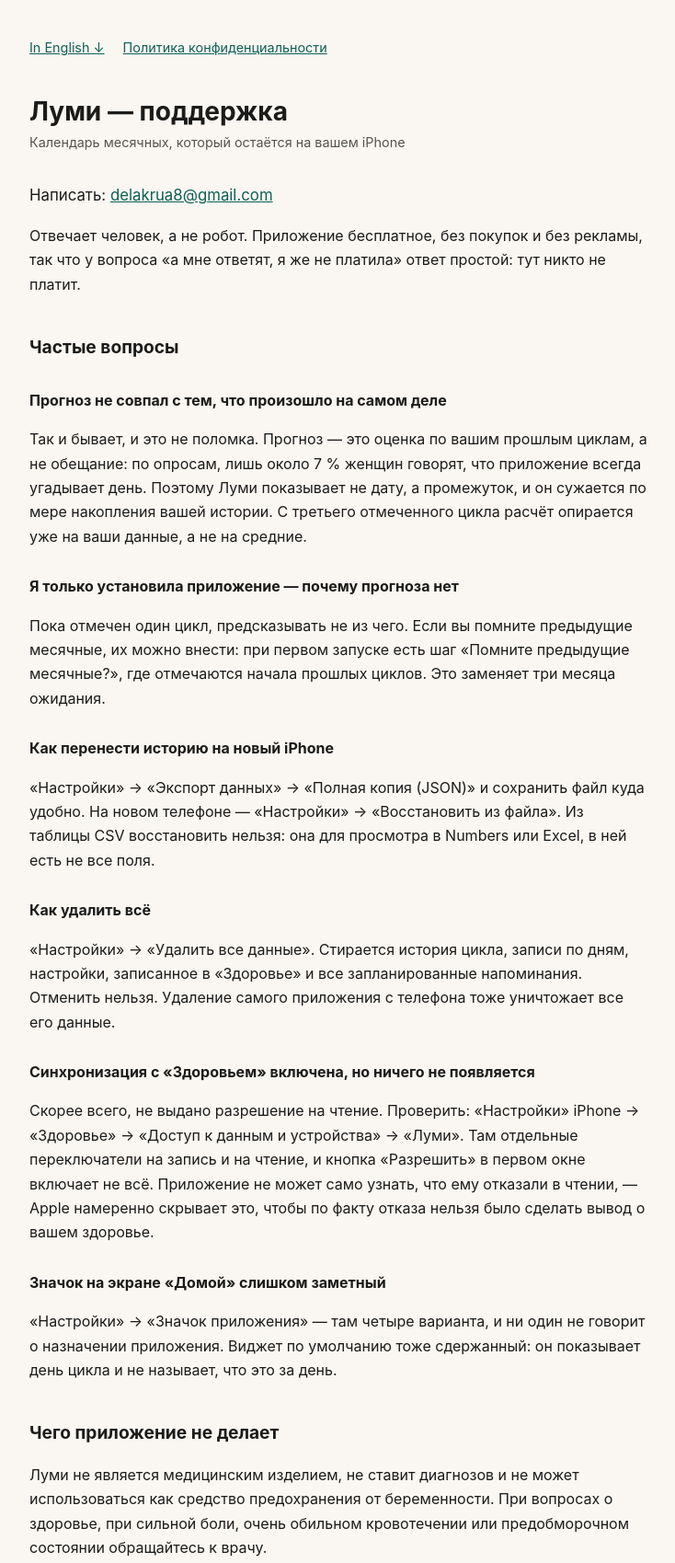
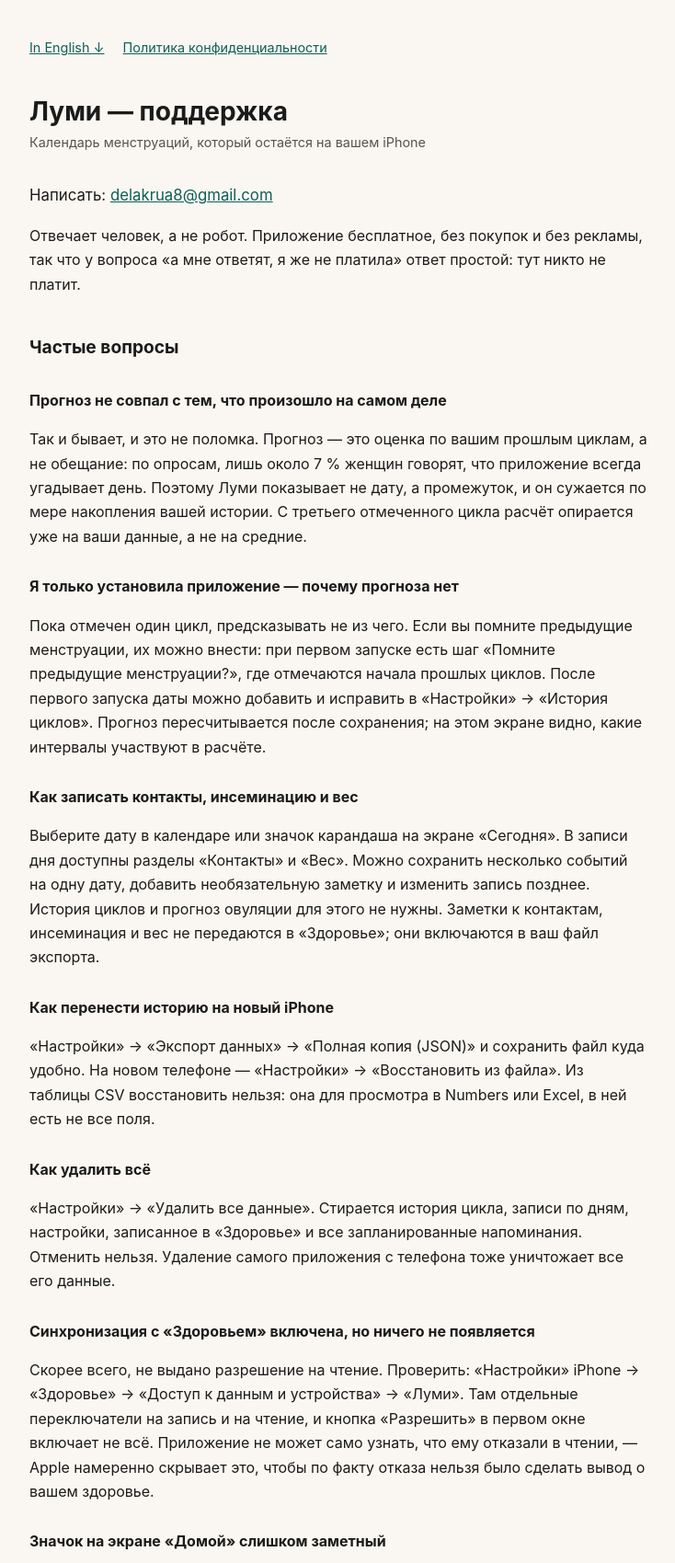
Before and after one commit to delakrua8-rgb/lumi-site, a plain HTML site: page index.html in a window 1280 px wide. Shown: the top 1699 px of the page at 92% size, without its empty margins (272-1006 px from the left). Drawn offline with Linux system fonts and the light colour scheme.

Commit message:
Update Lumi 1.2 support and data handling information

```diff
--- a/index.html
+++ b/index.html
@@ -12,7 +12,7 @@
 <p class="switch"><a href="#en">In English ↓</a> <a href="privacy.html">Политика конфиденциальности</a></p>
 
 <h1>Луми — поддержка</h1>
-<p class="meta">Календарь месячных, который остаётся на вашем iPhone</p>
+<p class="meta">Календарь менструаций, который остаётся на вашем iPhone</p>
 
 <p class="lead">Написать: <a href="mailto:delakrua8@gmail.com">delakrua8@gmail.com</a></p>
 
@@ -28,9 +28,18 @@
 истории. С третьего отмеченного цикла расчёт опирается уже на ваши данные, а не на средние.</p>
 
 <h3>Я только установила приложение — почему прогноза нет</h3>
-<p>Пока отмечен один цикл, предсказывать не из чего. Если вы помните предыдущие месячные,
-их можно внести: при первом запуске есть шаг «Помните предыдущие месячные?», где отмечаются
-начала прошлых циклов. Это заменяет три месяца ожидания.</p>
+<p>Пока отмечен один цикл, предсказывать не из чего. Если вы помните предыдущие менструации,
+их можно внести: при первом запуске есть шаг «Помните предыдущие менструации?», где отмечаются
+начала прошлых циклов. После первого запуска даты можно добавить и исправить в
+«Настройки» → «История циклов». Прогноз пересчитывается после сохранения; на этом экране
+видно, какие интервалы участвуют в расчёте.</p>
+
+<h3>Как записать контакты, инсеминацию и вес</h3>
+<p>Выберите дату в календаре или значок карандаша на экране «Сегодня». В записи дня
+доступны разделы «Контакты» и «Вес». Можно сохранить несколько событий на одну дату,
+добавить необязательную заметку и изменить запись позднее. История циклов и прогноз
+овуляции для этого не нужны. Заметки к контактам, инсеминация и вес не передаются в
+«Здоровье»; они включаются в ваш файл экспорта.</p>
 
 <h3>Как перенести историю на новый iPhone</h3>
 <p>«Настройки» → «Экспорт данных» → «Полная копия (JSON)» и сохранить файл куда удобно.
@@ -80,7 +89,15 @@
 <h3>I just installed the app — why is there no forecast</h3>
 <p>With one cycle logged there is nothing to predict from. If you remember earlier periods
 you can enter them: the first run includes a step called "Do you remember earlier periods?",
-where you mark the days they began. That replaces three months of waiting.</p>
+where you mark the days they began. After setup, add or correct dates in Settings →
+Cycle history. The forecast updates after saving, and the history shows which intervals
+are used in the calculation.</p>
+
+<h3>How do I record intimacy, insemination and weight</h3>
+<p>Select a date in Calendar or the pencil on Today. The day editor includes Intimacy
+and Weight sections. Add multiple events on one date, optional notes and edit them later.
+No cycle history or ovulation forecast is needed. Intimacy notes, insemination entries and
+weight are not sent to Health; they are included in your export file.</p>
 
 <h3>How do I move my history to a new iPhone</h3>
 <p>Settings → Export data → Full copy (JSON), and save the file wherever suits you. On the
```
